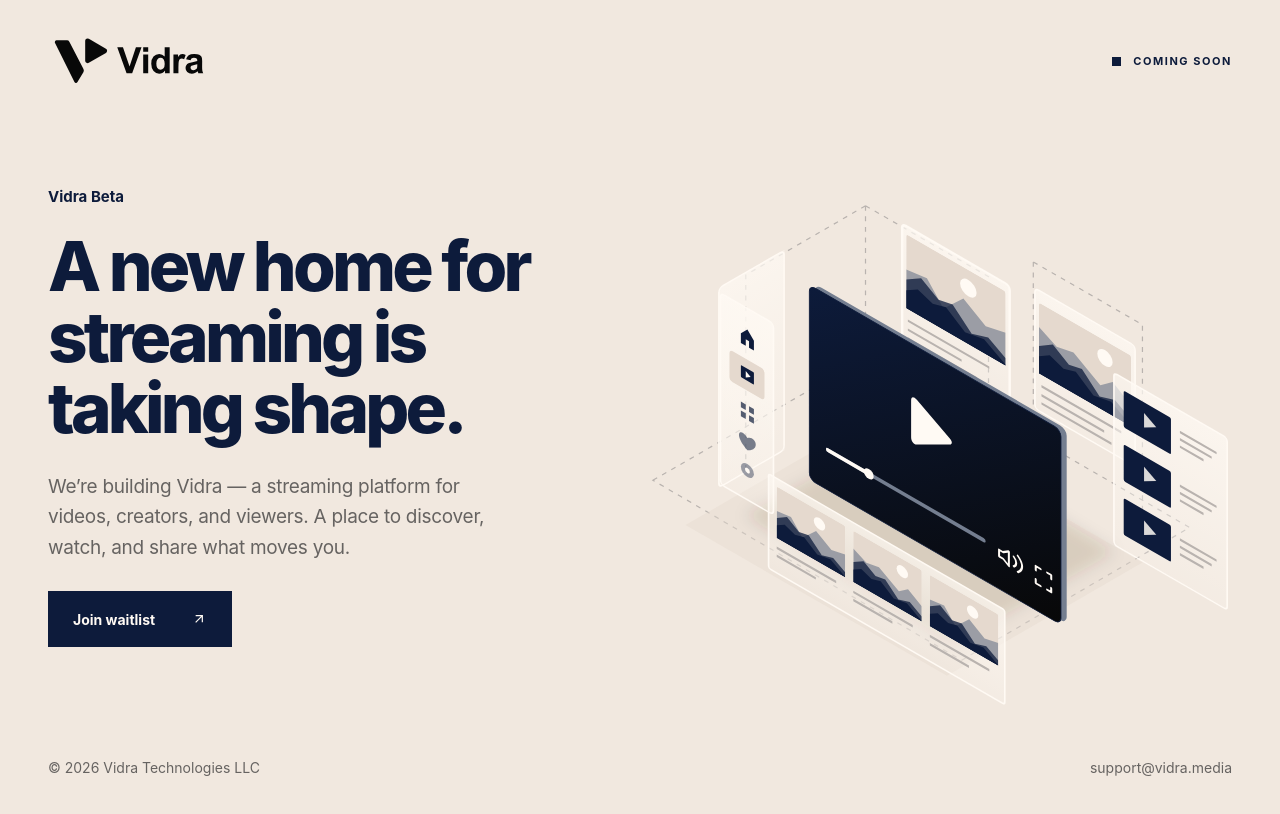
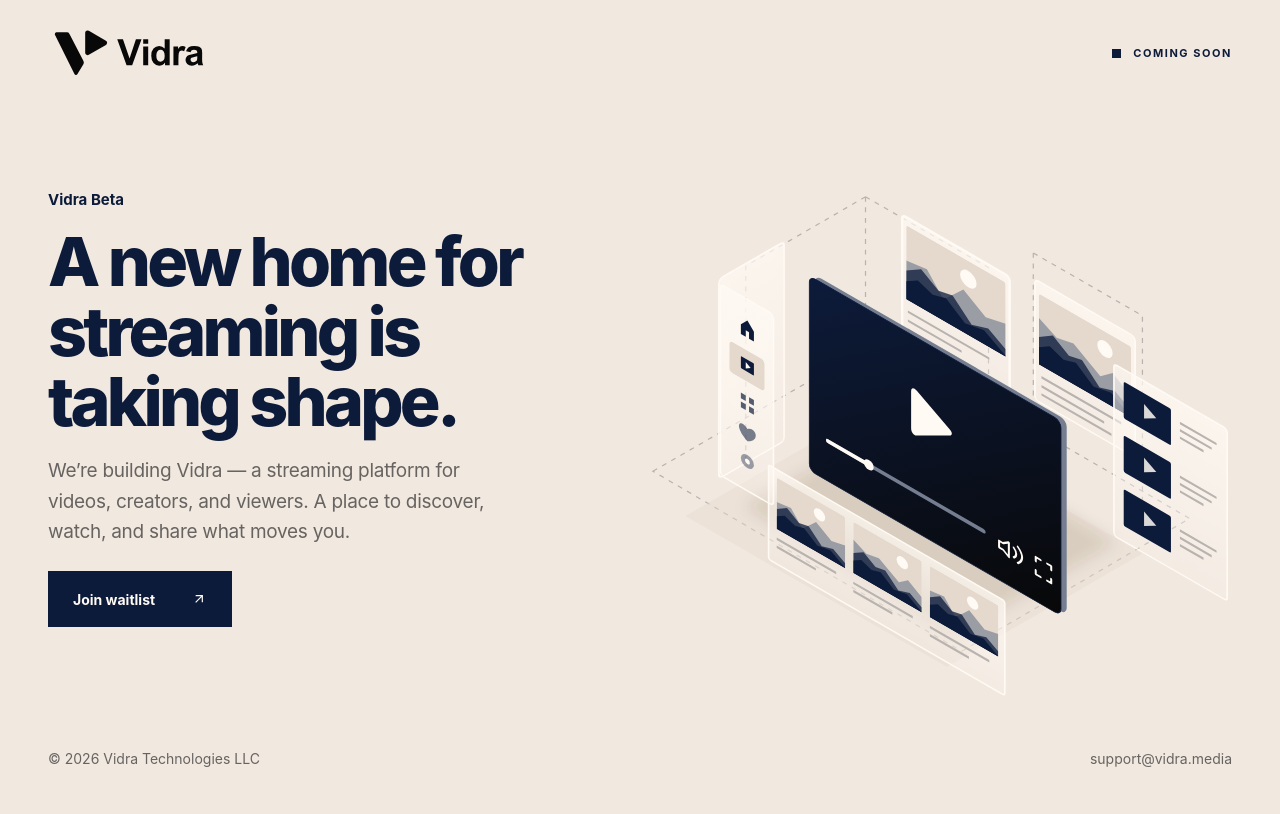
Before and after one commit to yegamble/vidra-site, a Next.js app: page / in a window 1280 px wide. Shown: the top 814 px of the page. Built offline with nearby package versions, Linux system fonts and the light colour scheme.

Commit message:
site: fit the launch composition within laptop viewports (#3)

```diff
--- a/app/globals.css
+++ b/app/globals.css
@@ -66,6 +66,20 @@ h1 > span { display: block; }
   .streaming-illustration { width: 100%; margin: 1.5rem 0 0; }
   .launch-footer { align-items: flex-start; flex-direction: column; gap: 0.25rem; font-size: 0.8125rem; }
 }
+/* Keep the complete launch composition within a laptop viewport. Readers
+   enlarging text can still scroll naturally; nothing is clipped or hidden. */
+@media (min-width: 48rem) {
+  .streaming-illustration { max-height: min(36rem, calc(100svh - 12rem)); }
+}
+@media (min-width: 48rem) and (max-height: 56rem) {
+  .launch-shell { padding-block: 1.75rem 1.25rem; }
+  .launch-hero { padding-block: 1rem; }
+  .launch-copy { padding-block: 0; }
+  h1 { font-size: clamp(3rem, min(5.4vw, 8.5svh), 4.6rem); }
+  .eyebrow { margin-bottom: 1rem; }
+  .standfirst { margin-top: 1.25rem; }
+  .waitlist-link { margin-top: 1.5rem; }
+}
 @media (prefers-reduced-motion: reduce) {
   *, *::before, *::after { transition: none !important; scroll-behavior: auto !important; }
 }
```
Also changed, not shown: 1 other file (tests, documents, lock files or other folders).
